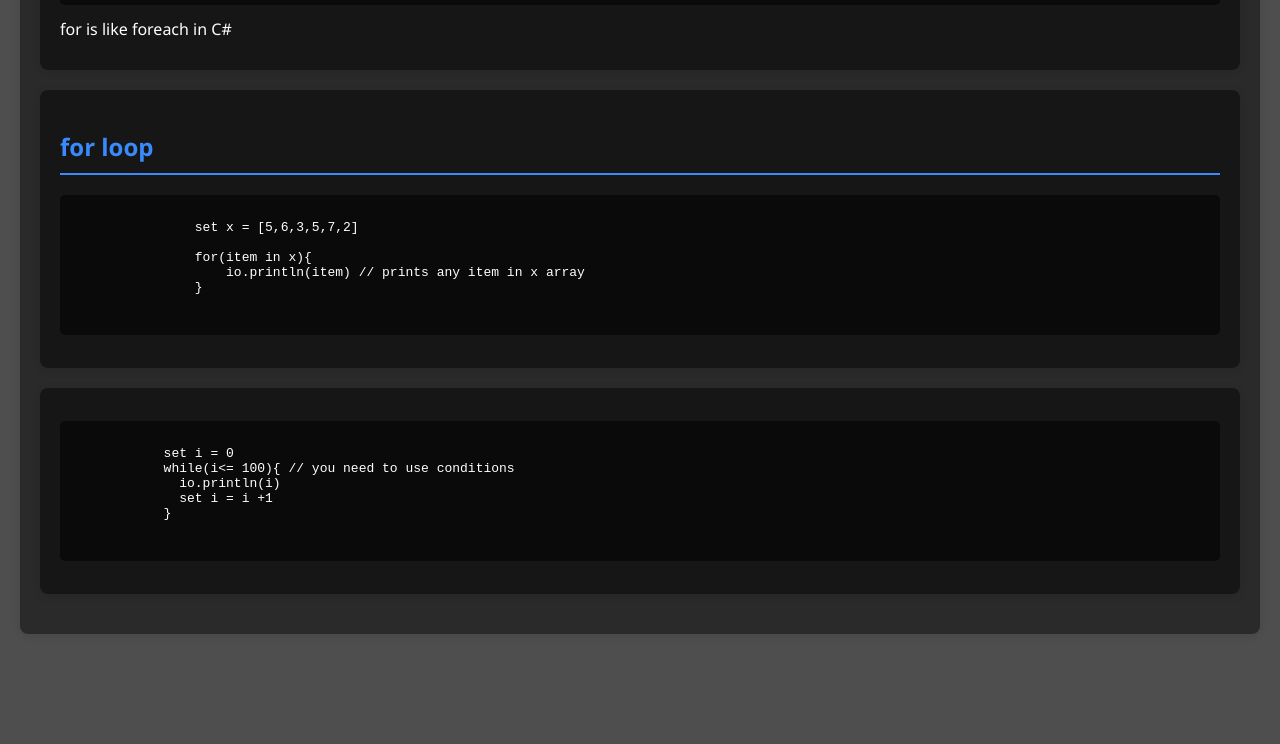
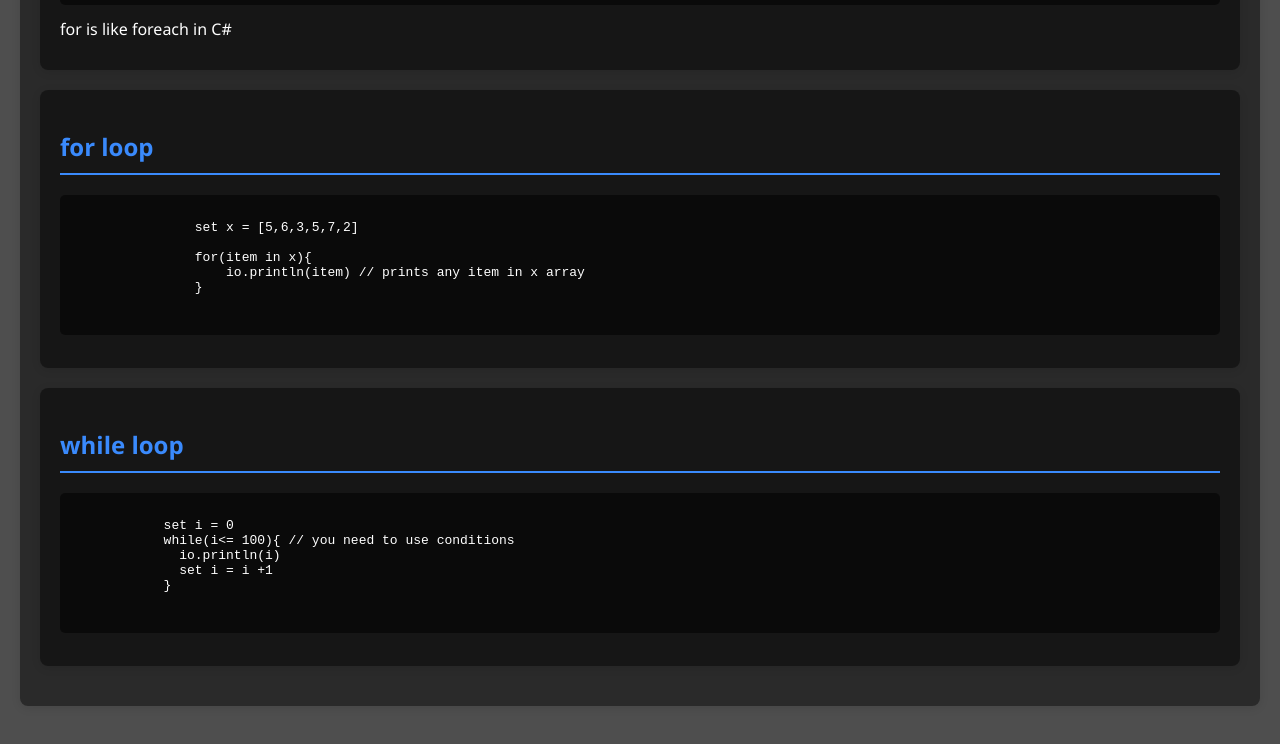
Before and after one commit to funcieqDEV/vsharp-docs, a plain HTML site: page learn.html in a window 1280 px wide. Shown: the part 3053-3797 px from the top of the page. Before the commit the page ends 3727 px from the top, so only its background shows below. Drawn offline with Linux system fonts and the light colour scheme.

Commit message:
while loop header

```diff
--- a/learn.html
+++ b/learn.html
@@ -158,6 +158,7 @@ else{
       </section>
 
       <section id="while">
+        <h2>while loop</h2>
         <pre>
           <code>
             set i = 0
```
